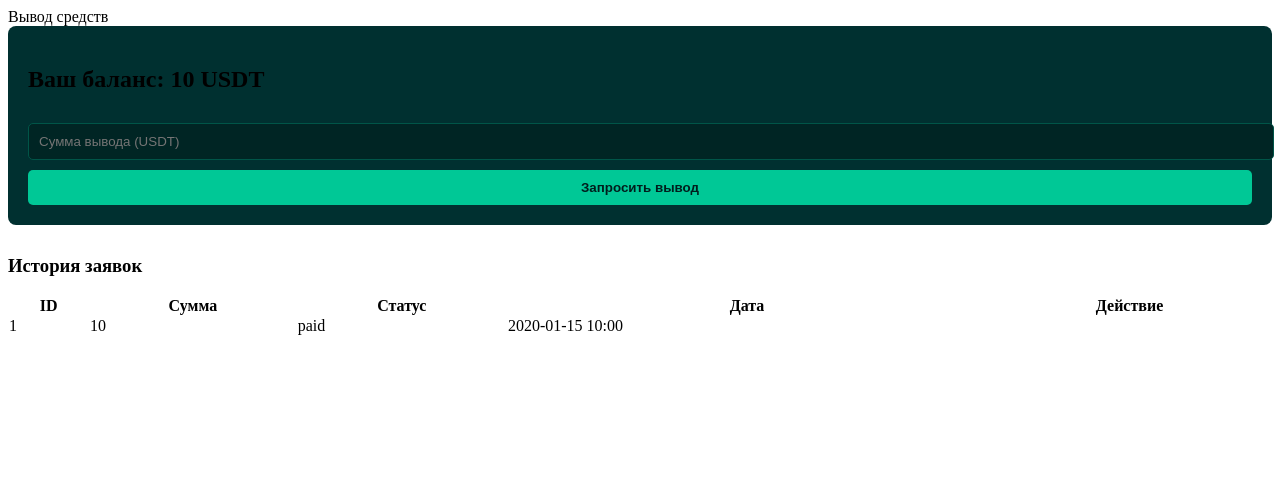
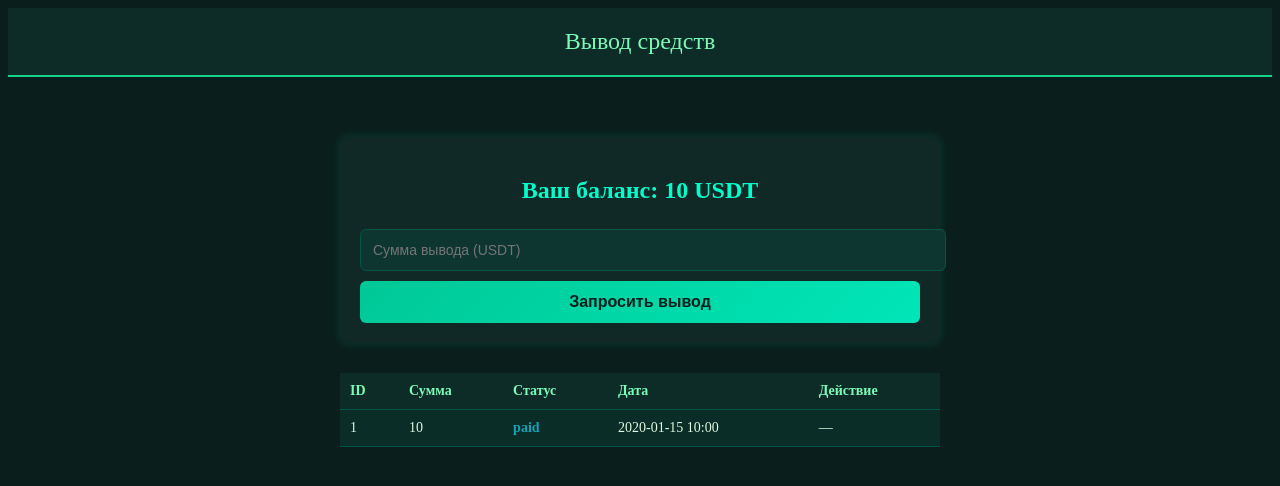
Before and after one commit to Yupara/P2pppppppppp, a Python web app: template templates/withdrawals.html in a window 1280 px wide. Shown: the top 486 px of the page. Run offline with Jinja, Linux system fonts and the light colour scheme; the template is opened without the code that fills it: most values are stand-ins (such as "Sample title", 1, 10 or a date in 2020).

Commit message:
Update withdrawals.html

```diff
--- a/templates/withdrawals.html
+++ b/templates/withdrawals.html
@@ -5,35 +5,130 @@
   <title>Вывод средств</title>
   <link rel="stylesheet" href="/static/styles.css">
   <style>
+    body {
+      background-color: #0a1f1c;
+      color: #e0f8e0;
+    }
+
+    header {
+      background-color: #0d2b27;
+      color: #7afcb7;
+      padding: 20px;
+      text-align: center;
+      font-size: 24px;
+      border-bottom: 2px solid #14d38a;
+    }
+
+    .container {
+      max-width: 600px;
+      margin: 40px auto;
+      padding: 20px;
+    }
+
     .withdrawal-form {
-      background: #003030;
+      background-color: #102926;
       padding: 20px;
       border-radius: 8px;
+      box-shadow: 0 0 10px #00ffcc22;
       margin-bottom: 30px;
     }
+
+    .withdrawal-form h2 {
+      color: #00ffcc;
+      margin-bottom: 15px;
+      text-align: center;
+    }
+
     .withdrawal-form input {
       width: 100%;
-      padding: 10px;
+      padding: 12px;
       margin: 10px 0;
-      background: #002524;
+      background-color: #0d3631;
       border: 1px solid #005548;
-      border-radius: 5px;
-      color: #e6f1e9;
+      border-radius: 6px;
+      color: #e0f8e0;
+      font-size: 14px;
+      transition: border-color 0.2s;
     }
+
+    .withdrawal-form input:focus {
+      outline: none;
+      border-color: #00c896;
+    }
+
     .withdrawal-form button {
       width: 100%;
+      padding: 12px;
+      background: linear-gradient(135deg, #00c896, #00e6b8);
+      color: #001e1d;
+      font-size: 16px;
+      font-weight: bold;
+      border: none;
+      border-radius: 6px;
+      cursor: pointer;
+      transition: background 0.3s;
+    }
+
+    .withdrawal-form button:hover {
+      background: linear-gradient(135deg, #00a378, #00c896);
+    }
+
+    table {
+      width: 100%;
+      border-collapse: collapse;
+      margin-top: 20px;
+    }
+
+    th, td {
       padding: 10px;
-      background: #00c896;
+      border-bottom: 1px solid #005548;
+      text-align: left;
+      font-size: 14px;
+    }
+
+    th {
+      background-color: #0d2b27;
+      color: #7afcb7;
+    }
+
+    tr:nth-child(even) {
+      background-color: #0a2d28;
+    }
+
+    .status {
+      font-weight: bold;
+    }
+
+    .status.pending   { color: #ffc107; }
+    .status.paid      { color: #17a2b8; }
+    .status.completed { color: #28a745; }
+    .status.canceled  { color: #dc3545; }
+
+    .action-form button {
+      padding: 6px 12px;
+      background-color: #00c896;
+      color: #001e1d;
       border: none;
-      border-radius: 5px;
-      color: #001e1d;
-      font-weight: bold;
+      border-radius: 4px;
       cursor: pointer;
+      font-size: 13px;
+      transition: background 0.2s;
+    }
+
+    .action-form button:hover {
+      background-color: #00a378;
+    }
+
+    .empty {
+      text-align: center;
+      color: #888;
+      margin-top: 30px;
     }
   </style>
 </head>
 <body>
   <header>Вывод средств</header>
+
   <div class="container">
     <div class="withdrawal-form">
       <h2>Ваш баланс: {{ balance }} USDT</h2>
@@ -43,27 +138,36 @@
       </form>
     </div>
 
-    <h3>История заявок</h3>
-    <table style="width:100%; border-collapse: collapse;">
+    {% if withdrawals %}
+      <table>
         <tr>
-        <th>ID</th><th>Сумма</th><th>Статус</th><th>Дата</th><th>Действие</th>
+          <th>ID</th>
+          <th>Сумма</th>
+          <th>Статус</th>
+          <th>Дата</th>
+          <th>Действие</th>
         </tr>
         {% for w in withdrawals %}
         <tr>
           <td>{{ w.id }}</td>
           <td>{{ w.amount }}</td>
-        <td>{{ w.status }}</td>
+          <td><span class="status {{ w.status }}">{{ w.status }}</span></td>
           <td>{{ w.created_at.strftime('%Y-%m-%d %H:%M') }}</td>
           <td>
             {% if w.status == 'pending' %}
-            <form action="/withdrawals/{{ w.id }}/cancel" method="post">
+            <form action="/withdrawals/{{ w.id }}/cancel" method="post" class="action-form">
               <button type="submit">Отменить</button>
             </form>
+            {% else %}
+              —
             {% endif %}
           </td>
         </tr>
         {% endfor %}
       </table>
+    {% else %}
+      <div class="empty">У вас ещё нет заявок на вывод.</div>
+    {% endif %}
   </div>
 </body>
 </html>
```
Lines whose indentation alone changed are shown as unchanged.
